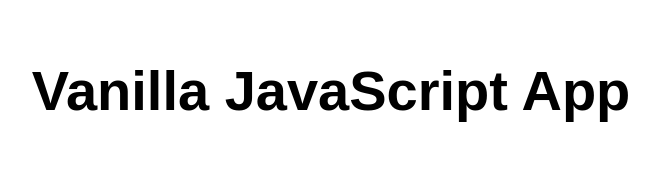
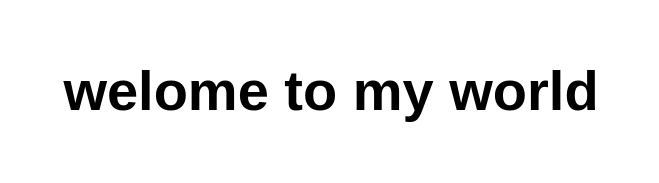
Before and after one commit to manchalaDeepika/static_web_app, a website: page src/index.html in a window 1280 px wide. Shown: the whole page, without its empty margins (309-968 px from the left). Drawn offline with Linux system fonts and the light colour scheme.

Commit message:
Update index.html

```diff
--- a/src/index.html
+++ b/src/index.html
@@ -10,7 +10,7 @@
 
 <body>
   <main>
-    <h1>Vanilla JavaScript App</h1>
+    <h1>welome to my world</h1>
   </main>
 </body>
 
```
